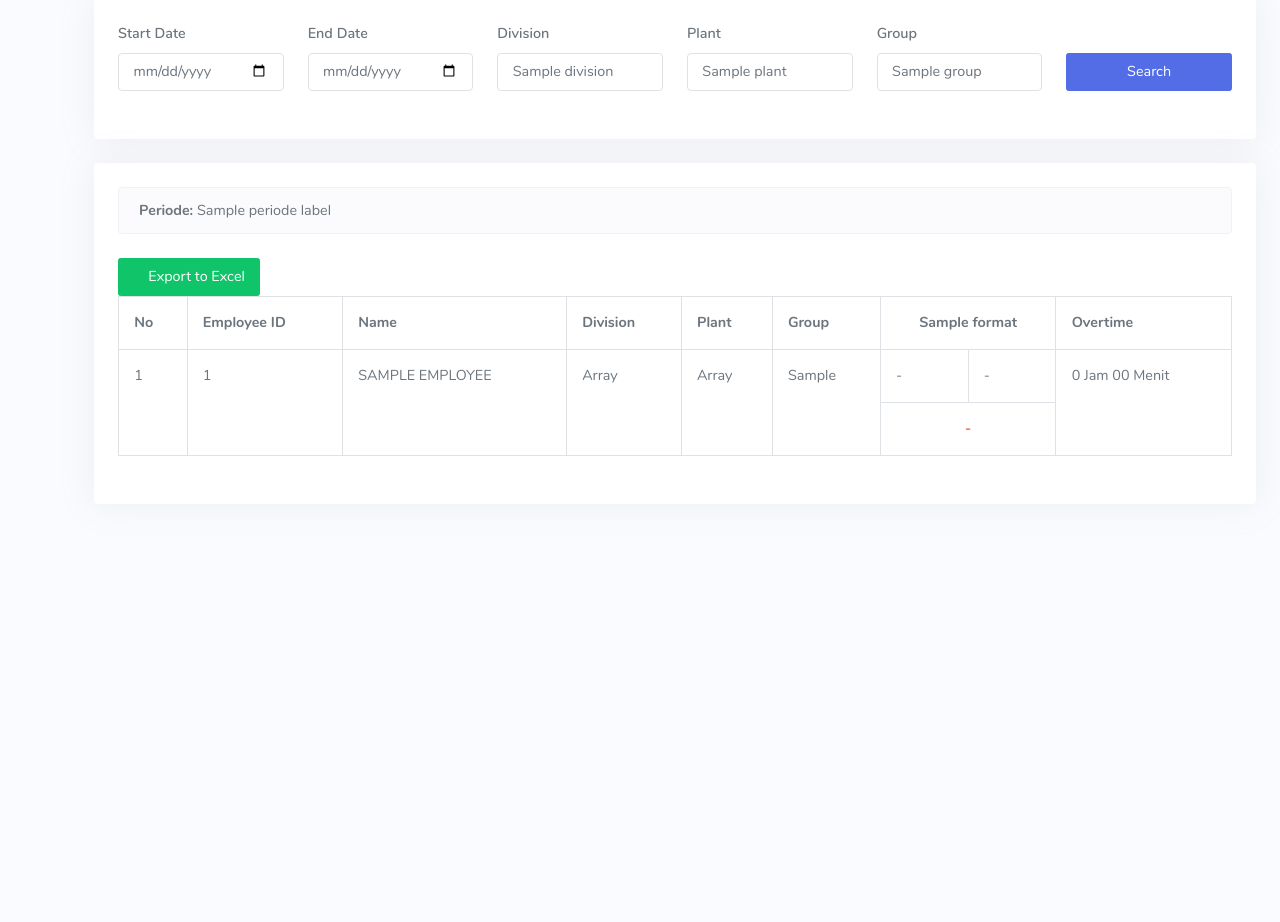
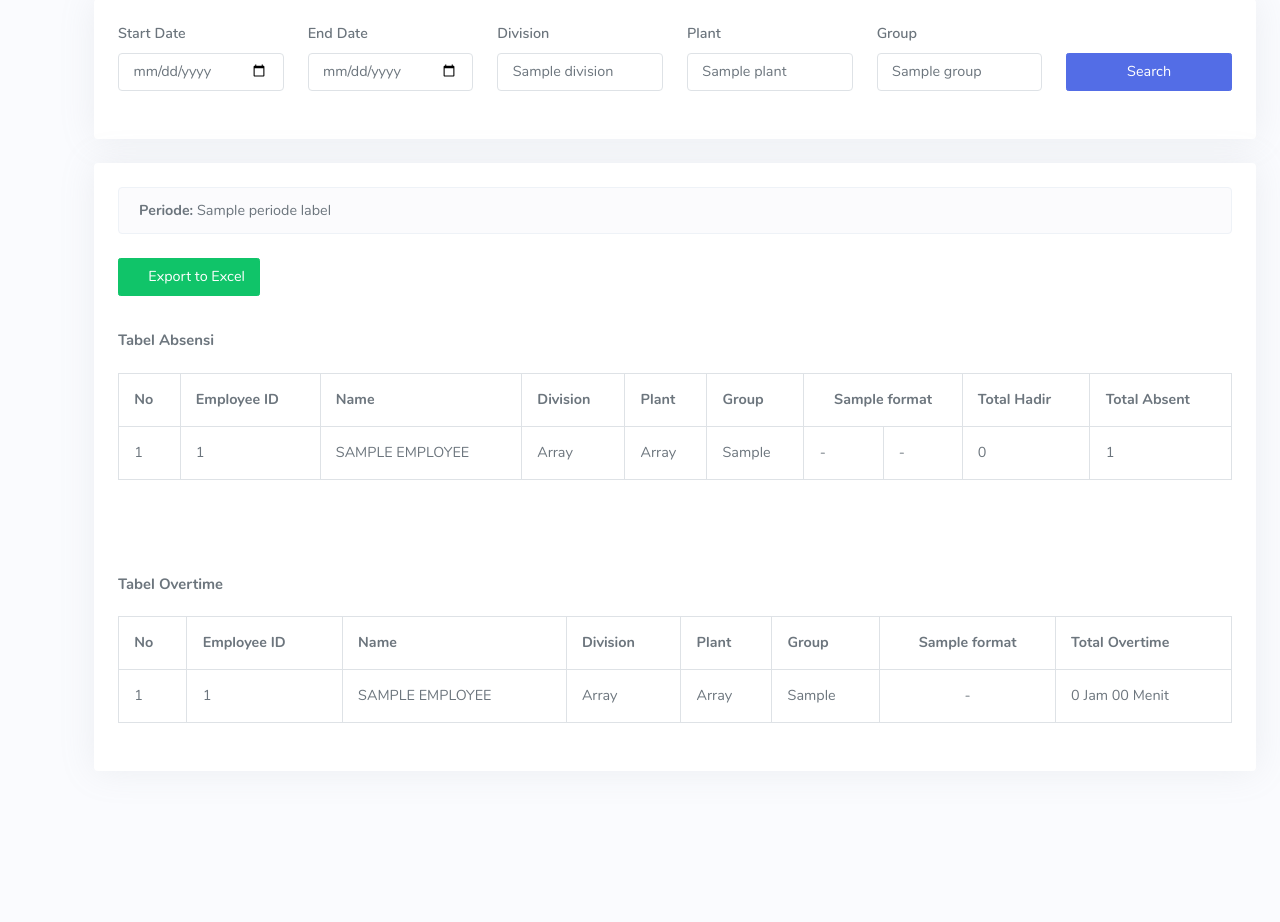
Before and after one commit to buatapps/hrms, a CodeIgniter 4 app: the page made by app/Views/attendance/report_monthly_department.php in a window 1280 px wide. Shown: the part 146-1068 px from the top of the page. Run offline with PHP 8.4 and a stand-in for CodeIgniter, Linux system fonts and the light colour scheme; the template is opened without the code that fills it: most values are stand-ins (such as "Sample title", 1, 10 or a date in 2020); data that the repository does not hold is empty; some libraries are stand-ins or nearby versions; some web fonts are replaced.

Commit message:
Separate attendance and overtime tables, add Friday fixed overtime at 18:20

```diff
--- a/app/Controllers/Attendance.php
+++ b/app/Controllers/Attendance.php
@@ -1444,13 +1444,16 @@ class Attendance extends BaseController
                 if ($clockOut) {
 
                     // ADA SCHEDULE
-                    // Cek hari: Senin-Kamis dapat toleransi 10 menit
+                    // Cek hari: Senin-Kamis dapat toleransi 10 menit, Jumat fixed 18:20
                     $dayOfWeek = date('N', strtotime($date)); // 1=Senin, 7=Minggu
                     $adjustedClockOut = $clockOut;
 
                     if ($dayOfWeek >= 1 && $dayOfWeek <= 4) {
                         // Senin sampai Kamis: tambah 10 menit toleransi
                         $adjustedClockOut = date('H:i:s', strtotime($clockOut) + (10 * 60));
+                    } elseif ($dayOfWeek == 5) {
+                        // Jumat: fixed overtime start dari 18:20
+                        $adjustedClockOut = '18:20:00';
                     }
 
                     $overtimeSeconds = strtotime($outTime) - strtotime($adjustedClockOut);
--- a/app/Views/attendance/report_monthly_department.php
+++ b/app/Views/attendance/report_monthly_department.php
@@ -144,11 +144,13 @@
                             <i class="mdi mdi-file-excel"></i> Export Excel
                         </button>
                     </form> -->
-                    <button onclick="exportTableToExcel('tabelAttendance', 'Report_Attendance')" class="btn btn-success">
+                    <button onclick="exportTablesToExcel()" class="btn btn-success">
                         <i class="mdi mdi-file-excel"></i> Export to Excel
                     </button>
+
+                    <h5 class="mt-4 mb-3">Tabel Absensi</h5>
                     <div class="filter-scroll">
-                        <table id="tabelAttendance" class="table table-bordered nowrap">
+                        <table id="tabelAbsensi" class="table table-bordered nowrap">
                             <thead>
                                 <tr>
                                     <th>No</th>
@@ -161,7 +163,67 @@
                                     <?php foreach ($period as $date): ?>
                                         <th colspan="2" class="text-center"><?= $date->format('j M y') ?></th>
                                     <?php endforeach; ?>
-                                    <th>Overtime</th>
+                                    <th>Total Hadir</th>
+                                    <th>Total Absent</th>
+                                </tr>
+                            </thead>
+                            <tbody>
+                                <?php $no = 1; ?>
+                                <?php foreach ($employees as $emp): ?>
+                                    <?php
+                                    $totalHadir = 0;
+                                    $totalAbsent = 0;
+                                    ?>
+                                    <tr>
+                                        <td><?= $no++ ?></td>
+                                        <td><?= $emp->employee_id ?></td>
+                                        <td><?= strtoupper($emp->name) ?></td>
+                                        <td><?= $emp->division ?></td>
+                                        <td><?= $emp->plant ?></td>
+                                        <td><?= $emp->employee_group ?></td>
+
+                                        <?php foreach ($period as $date): ?>
+                                            <?php
+                                            $tgl = $date->format('Y-m-d');
+
+                                            $in  = $scanMap[$emp->id][$tgl]['in'] ?? '-';
+                                            $out = $scanMap[$emp->id][$tgl]['out'] ?? '-';
+
+                                            if ($in != '-' || $out != '-') {
+                                                $totalHadir++;
+                                            } else {
+                                                $totalAbsent++;
+                                            }
+                                            ?>
+                                            <td><?= $in ?></td>
+                                            <td><?= $out ?></td>
+                                        <?php endforeach; ?>
+
+                                        <td><?= $totalHadir ?></td>
+                                        <td><?= $totalAbsent ?></td>
+                                    </tr>
+                                <?php endforeach; ?>
+
+                            </tbody>
+                        </table>
+                    </div>
+
+                    <h5 class="mt-5 mb-3">Tabel Overtime</h5>
+                    <div class="filter-scroll">
+                        <table id="tabelOvertime" class="table table-bordered nowrap">
+                            <thead>
+                                <tr>
+                                    <th>No</th>
+                                    <th>Employee ID</th>
+                                    <th>Name</th>
+                                    <th>Division</th>
+                                    <th>Plant</th>
+                                    <th>Group</th>
+
+                                    <?php foreach ($period as $date): ?>
+                                        <th class="text-center"><?= $date->format('j M y') ?></th>
+                                    <?php endforeach; ?>
+                                    <th>Total Overtime</th>
                                 </tr>
                             </thead>
                             <tbody>
@@ -171,31 +233,32 @@
                                     $totalOvertimeMinutes = 0;
                                     ?>
                                     <tr>
-                                        <td rowspan="2"><?= $no++ ?></td>
-                                        <td rowspan="2"><?= $emp->employee_id ?></td>
-                                        <td rowspan="2"><?= strtoupper($emp->name) ?></td>
-                                        <td rowspan="2"><?= $emp->division ?></td>
-                                        <td rowspan="2"><?= $emp->plant ?></td>
-                                        <td rowspan="2"><?= $emp->employee_group ?></td>
+                                        <td><?= $no++ ?></td>
+                                        <td><?= $emp->employee_id ?></td>
+                                        <td><?= strtoupper($emp->name) ?></td>
+                                        <td><?= $emp->division ?></td>
+                                        <td><?= $emp->plant ?></td>
+                                        <td><?= $emp->employee_group ?></td>
 
                                         <?php foreach ($period as $date): ?>
                                             <?php
                                             $tgl = $date->format('Y-m-d');
-
-                                            $in  = $scanMap[$emp->id][$tgl]['in'] ?? '-';
-                                            $out = $scanMap[$emp->id][$tgl]['out'] ?? '-';
                                             $ot  = $scanMap[$emp->id][$tgl]['overtime'] ?? '0.00';
 
                                             if ($ot != '0.00') {
-
                                                 [$jam, $menit] = explode('.', $ot);
-
-                                                $totalOvertimeMinutes +=
-                                                    ((int)$jam * 60) + (int)$menit;
+                                                $totalOvertimeMinutes += ((int)$jam * 60) + (int)$menit;
                                             }
                                             ?>
-                                            <td><?= $in ?></td>
-                                            <td><?= $out ?></td>
+
+                                            <td class="text-center <?= $ot != '0.00' ? 'text-danger fw-bold' : '' ?>">
+                                                <?php if ($ot != '0.00'): ?>
+                                                    <?php [$jam, $menit] = explode('.', $ot); ?>
+                                                    <?= $jam ?> Jam <?= str_pad($menit, 2, '0', STR_PAD_LEFT) ?> Menit
+                                                <?php else: ?>
+                                                    -
+                                                <?php endif; ?>
+                                            </td>
                                         <?php endforeach; ?>
 
                                         <?php
@@ -204,25 +267,7 @@
 
                                         $totalOT = $totalJam . ' Jam ' . str_pad($totalMenit, 2, '0', STR_PAD_LEFT).' Menit';
                                         ?>
-                                        <td rowspan="2"><?= $totalOT ?></td>
-                                    </tr>
-
-                                    <tr>
-                                        <?php foreach ($period as $date): ?>
-                                            <?php
-                                            $tgl = $date->format('Y-m-d');
-                                            $ot  = $scanMap[$emp->id][$tgl]['overtime'] ?? '0.00';
-                                            ?>
-
-                                            <td colspan="2" class="text-center text-danger fw-bold">
-                                                <?php if ($ot != '0.00'): ?>
-                                                    <?php [$jam, $menit] = explode('.', $ot); ?>
-                                                    <?= $jam ?> Jam <?= str_pad($menit, 2, '0', STR_PAD_LEFT) ?> Menit
-                                                <?php else: ?>
-                                                    -
-                                                <?php endif; ?>
-                                            </td>
-                                        <?php endforeach; ?>
+                                        <td><?= $totalOT ?></td>
                                     </tr>
                                 <?php endforeach; ?>
 
@@ -237,26 +282,34 @@
 
 
 <script>
-function exportTableToExcel(tableID, filename = '') {
-    var tableSelect = document.getElementById(tableID);
+function exportTablesToExcel() {
+    var tableAbsensi = document.getElementById('tabelAbsensi');
+    var tableOvertime = document.getElementById('tabelOvertime');
 
     // Trik CSS untuk border tipis (standard Excel look)
     var style = "<style>" +
-                "table { border-collapse: collapse; width: 100%; }" +
+                "table { border-collapse: collapse; width: 100%; margin-bottom: 30px; }" +
                 "th, td { border: 0.5pt solid #000000; padding: 5px; }" +
                 "th { background-color: #efefef; font-weight: bold; }" +
+                "h3 { margin-top: 20px; margin-bottom: 10px; }" +
                 "</style>";
 
-    // Struktur XML untuk Excel agar tidak dianggap corrupt
+    // Struktur XML untuk Excel dengan 2 tabel
     var template = '<html xmlns:o="urn:schemas-microsoft-com:office:office" ' +
                    'xmlns:x="urn:schemas-microsoft-com:office:excel" ' +
                    'xmlns="http://www.w3.org/TR/REC-html40">' +
                    '<head>' + style + '</head>' +
-                   '<body>' + tableSelect.outerHTML + '</body></html>';
+                   '<body>' +
+                   '<h3>Tabel Absensi</h3>' +
+                   tableAbsensi.outerHTML +
+                   '<br><br>' +
+                   '<h3>Tabel Overtime</h3>' +
+                   tableOvertime.outerHTML +
+                   '</body></html>';
 
     var blob = new Blob(['\ufeff', template], { type: 'application/vnd.ms-excel' });
 
-    var filename = filename ? filename + '.xls' : 'Report_Attendance.xls';
+    var filename = 'Report_Attendance_' + new Date().toISOString().slice(0,10) + '.xls';
 
     var downloadLink = document.createElement("a");
     document.body.appendChild(downloadLink);
```
